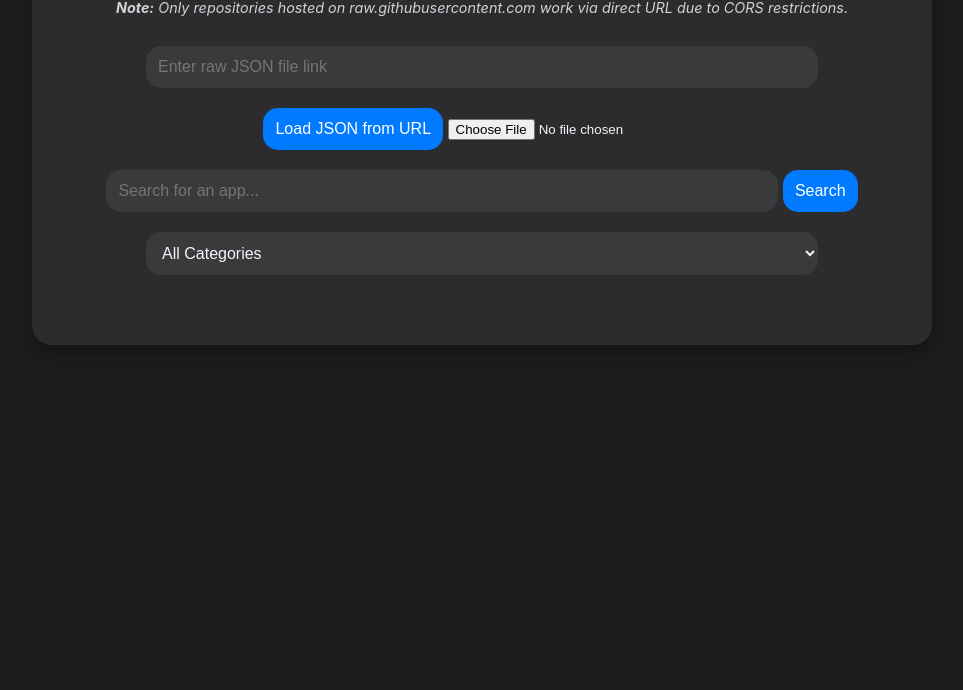
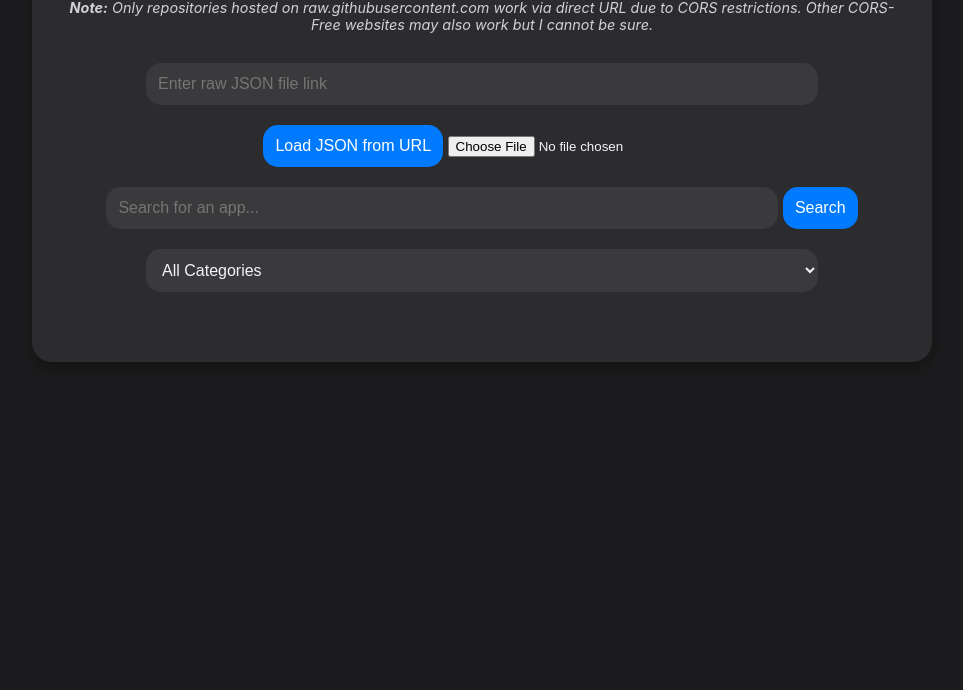
Before and after one commit to Chiaroscuro-Dev/Void-Viewer, a plain HTML site: page index.html in a window 1280 px wide. Shown: the part 110-800 px from the top of the page, without its empty margins (158-1121 px from the left). Drawn offline with Linux system fonts and the light colour scheme; no server answers.

Commit message:
Update index.html

```diff
--- a/index.html
+++ b/index.html
@@ -10,7 +10,7 @@
     <div class="container">
         <h1>VOID JSON App Viewer</h1>
         <p class="disclaimer">
-            <strong>Note:</strong> Only repositories hosted on <em>raw.githubusercontent.com</em> work via direct URL due to CORS restrictions.
+            <strong>Note:</strong> Only repositories hosted on <em>raw.githubusercontent.com</em> work via direct URL due to CORS restrictions. Other CORS-Free websites may also work but I cannot be sure.
         </p>
 
         <!-- Input for loading JSON from URL -->
```
